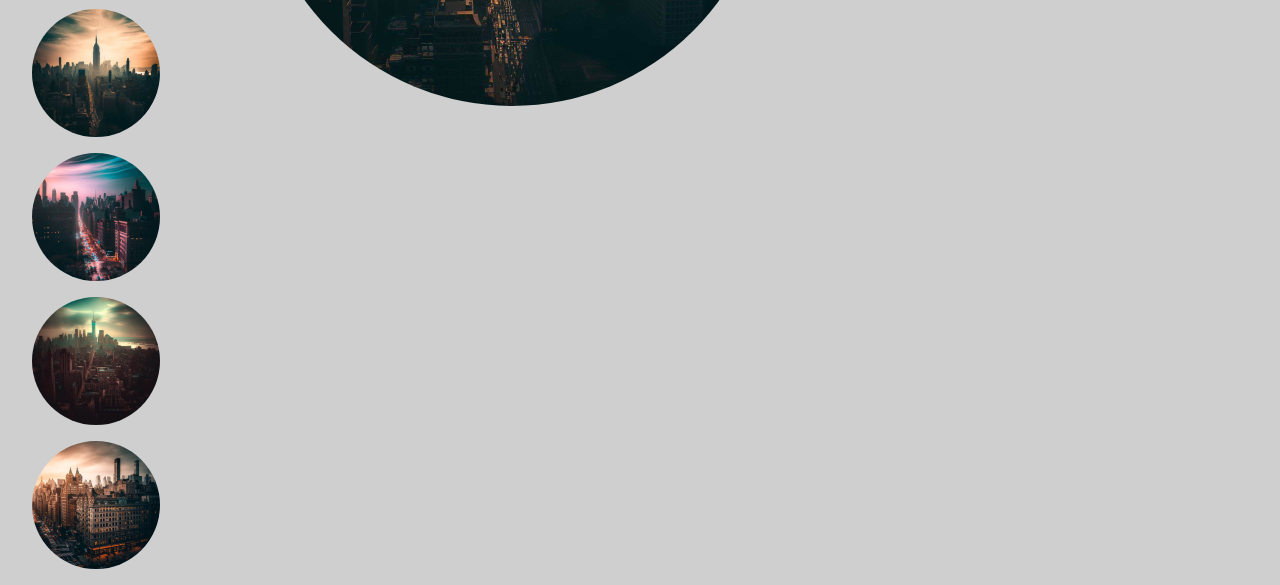
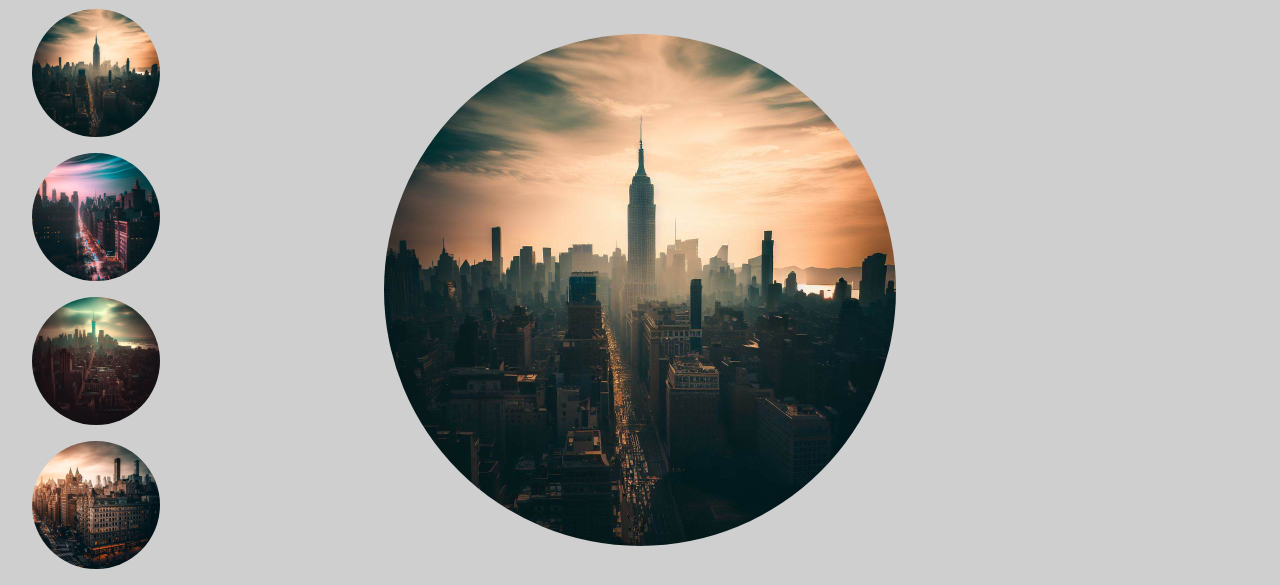
Before and after one commit to Yonesh-Thapa/module2, a plain HTML site: page cityimages.html in a window 1280 px wide. Shown: the part 666-1251 px from the top of the page. Drawn offline with nearby package versions, Linux system fonts and the light colour scheme.

Commit message:
new new branch

```diff
--- a/css/cityimages.css
+++ b/css/cityimages.css
@@ -37,8 +37,8 @@ nav {
     width:40vw;
     height:40vw;
     position:absolute;
-    top:260px;
-    left:20%;
+    top:700px;
+    left:30%;
     z-index: 100;
 
 }
@@ -63,9 +63,9 @@ nav a{
 }
 .fullsize{
     /* transition: 300ms all; */
-    margin-left: 13%;
+    /* margin-left: 13%;
 
-}
+} */
 header img{
     width:100%;
     height:50%;
```
